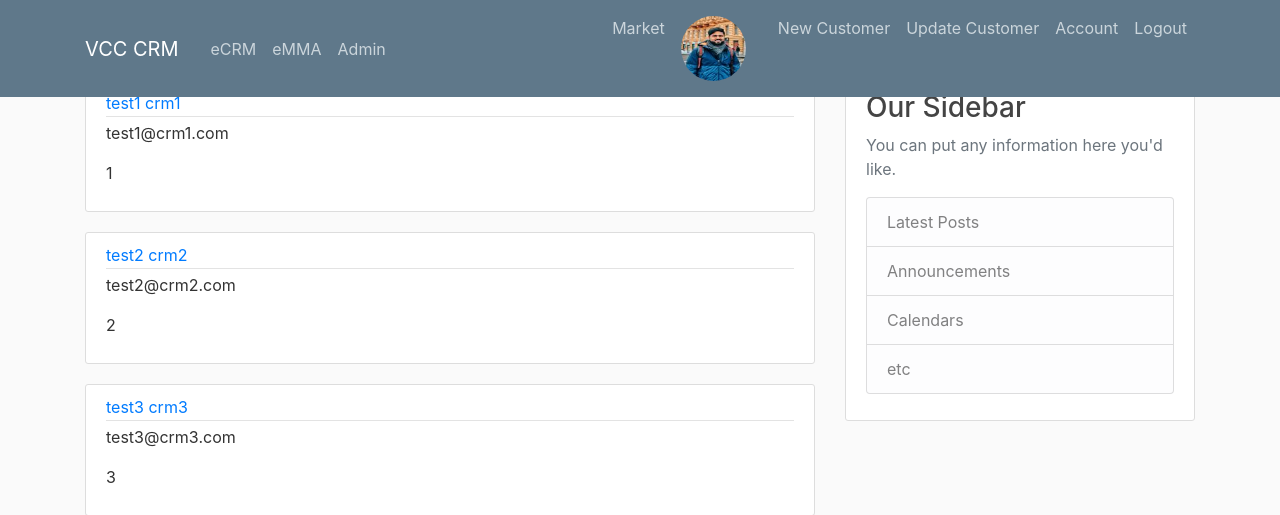
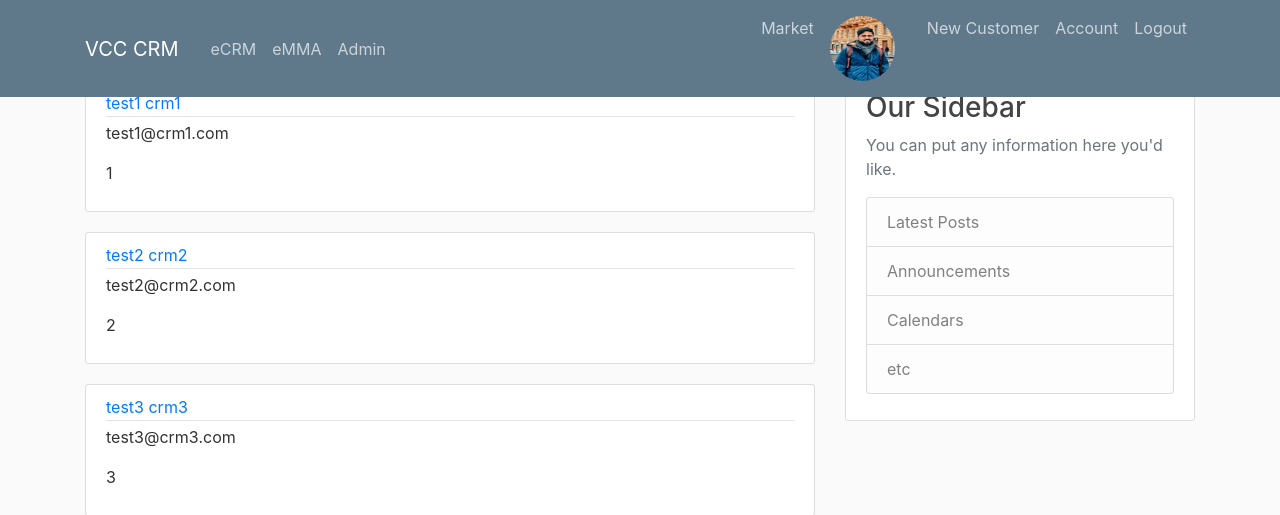
Before and after one commit to Rachitbhat29/CRM, a Flask app: page / in a window 1280 px wide. Shown: the top 515 px of the page. Run offline with Flask 2, Linux system fonts and the light colour scheme; a user stored in the database is signed in; data comes from the database, SQL or seed files in the repository; some libraries are stand-ins or nearby versions.

Commit message:
Remove Update cusotmer from layout, it is already on each customer page

```diff
--- a/CRM/Templates/layout.html
+++ b/CRM/Templates/layout.html
@@ -36,7 +36,6 @@
               {% if current_user.is_authenticated %}
                 <a class="nav-item nav-link" href="{{ url_for('account')}}"><img class="rounded-circle article-img" src=" {{ url_for('static',filename = 'profile_pics/' + current_user.image_file) }}"></img></a>
                 <a class="nav-item nav-link" href="{{ url_for('new_customer')}}">New Customer</a>
-                <a class="nav-item nav-link" href="{{ url_for('update_customer', cust_id =1)}}">Update Customer</a>
                 <a class="nav-item nav-link" href="{{ url_for('account')}}">Account</a>
                 <a class="nav-item nav-link" href="{{ url_for('logout')}}">Logout</a>
               {% else %}
```
